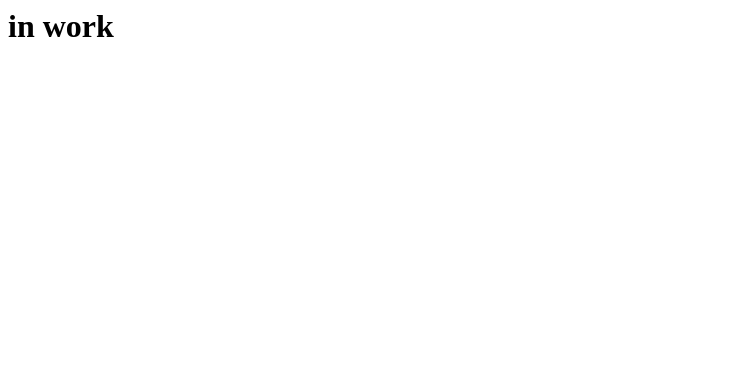
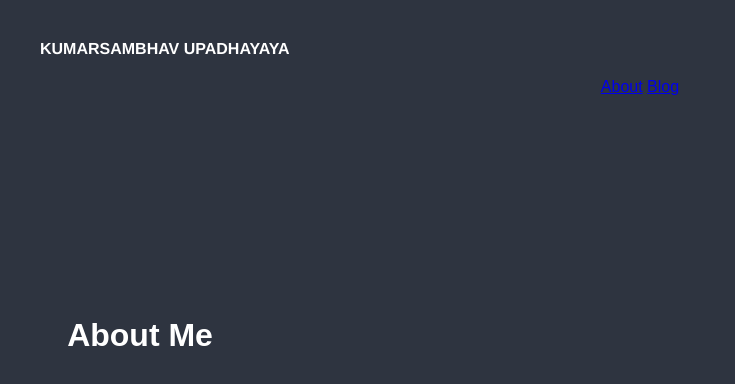
Before and after one commit to ksmbhv/simpleportfolio, a plain HTML site: page about.html in a window 1280 px wide. Shown: the whole page, without its empty margins (0-735 px from the left). Drawn offline with Linux system fonts and the light colour scheme.

Commit message:
about ko save kia ab nuke karenge lesgo

```diff
--- a/about.html
+++ b/about.html
@@ -1,3 +1,11 @@
+<link rel="stylesheet" href="aboutcss.css">
+
+<header style="text-align: left;"><a href="index.html" style="color: white; text-decoration: none;">KUMARSAMBHAV UPADHAYAYA</a></header>
+<nav>
+    <a href="about.html">About</a>
+    <a href="blog.html">Blog</a>
+</nav>
+
 <h1>
-    in work
+    About Me
 </h1>
--- /dev/null
+++ b/aboutcss.css
@@ -0,0 +1,26 @@
+body {
+    background-color: #2E3440;
+    color: white;
+    font-family: Arial, sans-serif;
+    text-align: center;
+    margin: 0;
+    padding-left: 50px;
+    padding: 20px;
+}
+
+
+h1 {
+    display: flex;
+    flex-direction: column;
+
+    align-items: center;
+    height: 80vh;
+    padding-right: 1000px;
+    padding-top: 200px;
+}
+
+header {
+    font-family: Helvetica;
+    padding: 20px;
+    font-weight: bold;
+}
```
Also changed, not shown: blog.html (+1 -1 lines).
